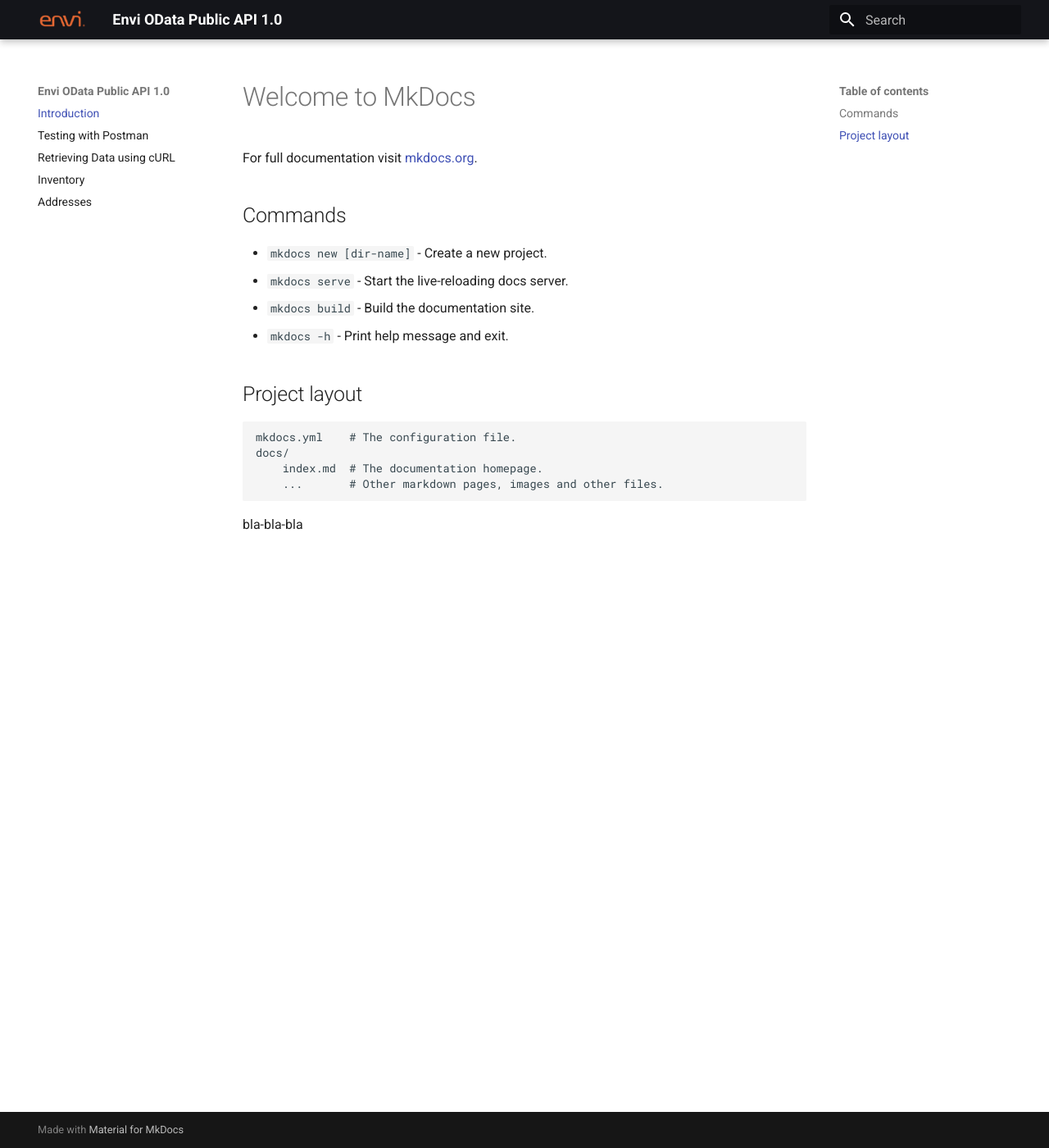
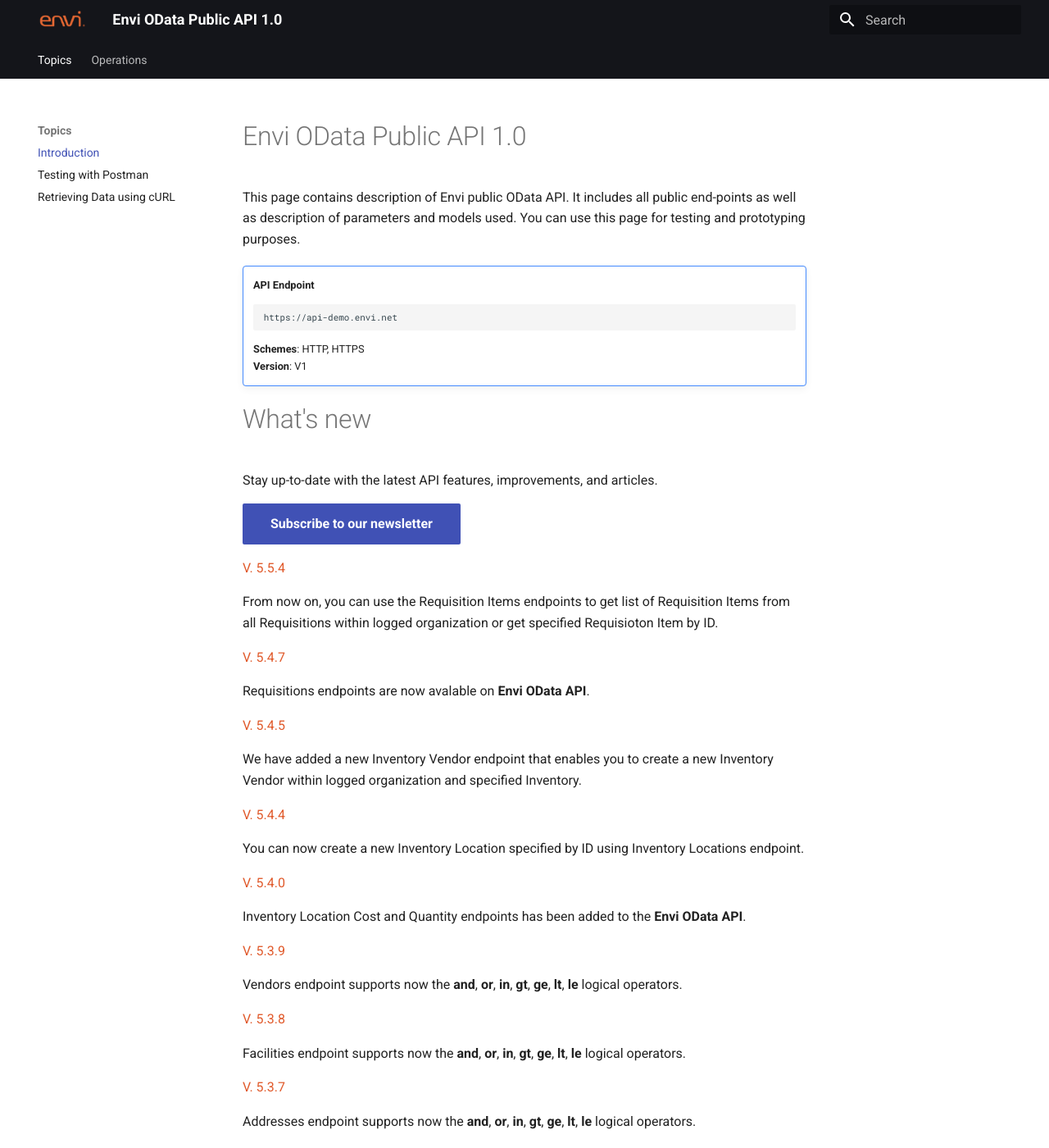
Before and after one commit to envi/olesia-khomchyn.github.io, an MkDocs documentation site: the page built from docs/index.md, in a window 1280 px wide and 1400 px high. Shown: the whole window at 82% size. Built offline with MkDocs 1.6.1 and Material for MkDocs 9.7.7, drawn with Linux system fonts in a browser that asks for light colours; some of the changed text lies outside the part shown.

Commit message:
my commit

````diff
--- a/docs/index.md
+++ b/docs/index.md
@@ -1,19 +1,76 @@
-# Welcome to MkDocs
+# Envi OData Public API 1.0
+This page contains description of Envi public OData API. It includes all public end-points as well as description of parameters and models used. You can use this page for testing and prototyping purposes.
 
-For full documentation visit [mkdocs.org](https://www.mkdocs.org).
 
-## Commands
+!!! note ""
 
-* `mkdocs new [dir-name]` - Create a new project.
-* `mkdocs serve` - Start the live-reloading docs server.
-* `mkdocs build` - Build the documentation site.
-* `mkdocs -h` - Print help message and exit.
+    **API Endpoint** <br>
+    ```
+    https://api-demo.envi.net
+    ```
+    **Schemes**: HTTP, HTTPS <br>
+    **Version**: V1
 
-## Project layout
 
-    mkdocs.yml    # The configuration file.
-    docs/
-        index.md  # The documentation homepage.
-        ...       # Other markdown pages, images and other files.
+# What's new
+Stay up-to-date with the latest API features, improvements, and articles.
 
-bla-bla-bla
+[Subscribe to our newsletter](https://news.envi.net/Signup/dev-news){ .md-button .md-button--primary }
+
+<span style="color: #E0592A">V. 5.5.4</span>
+
+From now on, you can use the Requisition Items endpoints to get list of Requisition Items from all Requisitions within logged organization or get specified Requisioton Item by ID.
+
+<span style="color: #E0592A">V. 5.4.7</span>
+
+Requisitions endpoints are now avalable on **Envi OData API**.
+
+<span style="color: #E0592A">V. 5.4.5</span>
+
+We have added a new Inventory Vendor endpoint that enables you to create a new Inventory Vendor within logged organization and specified Inventory.
+
+<span style="color: #E0592A">V. 5.4.4</span>
+
+You can now create a new Inventory Location specified by ID using Inventory Locations endpoint.
+
+<span style="color: #E0592A">V. 5.4.0</span>
+
+Inventory Location Cost and Quantity endpoints has been added to the **Envi OData API**.
+
+<span style="color: #E0592A">V. 5.3.9</span>
+
+Vendors endpoint supports now the **and**, **or**, **in**, **gt**, **ge**, **lt**, **le** logical operators.
+
+<span style="color: #E0592A">V. 5.3.8</span>
+
+Facilities endpoint supports now the **and**, **or**, **in**, **gt**, **ge**, **lt**, **le** logical operators.
+
+<span style="color: #E0592A">V. 5.3.7</span>
+
+Addresses endpoint supports now the **and**, **or**, **in**, **gt**, **ge**, **lt**, **le** logical operators.
+
+<span style="color: #E0592A">V. 5.3.6</span>
+
+Inventory Vendors endpoints support the **in**, **gt**, **ge**, **lt**, **le** logical operators.
+
+<span style="color: #E0592A">V. 5.3.5</span>
+
+Inventory supports the **in**, **gt**, **ge**, **lt**, **le** logical operators.
+
+<span style="color: #E0592A">V. 5.3.1</span>
+
+Inventory Locations support the **in**, **gt**, **ge**, **lt**, **le** logical operators.
+
+Additional fields are now available in the Facilities endpoint.
+
+<span style="color: #E0592A">V. 5.3.0</span>
+
+InventorySnapshotItems are now available on Envi OData API.
+
+<span style="color: #E0592A">V. 5.2.9</span>
+
+You can now get the InventorySnapshots data.
+
+<span style="color: #E0592A">V. 5.2.6</span>
+
+The Receipts endpoints support now additional ``` receiptSourceId ```  and ``` receiptSource``` fields.
--- a/mkdocs.yml
+++ b/mkdocs.yml
@@ -1,16 +1,21 @@
 site_name:  Envi OData Public API 1.0
 nav:
-  - Introduction: index.md
-  - Testing with Postman: Testing with Postman.md
-  - Retrieving Data using cURL: Retrieving_Data.md
-  - Inventory: Inventory.md
-  - Addresses: Addresses.md
+  - Topics:
+    - Introduction: index.md
+    - Testing with Postman: Testing with Postman.md
+    - Retrieving Data using cURL: Retrieving_Data.md
+  - Operations:
+    - Inventory: Inventory.md
+    - Addresses: Addresses.md
 
 theme:
   name: material
   palette:
     primary: black
   logo: assets/logo.png
+  favicon: img/favicon.png
+  features:
+    - navigation.tabs
 
 use_directory_urls: false
 
````
